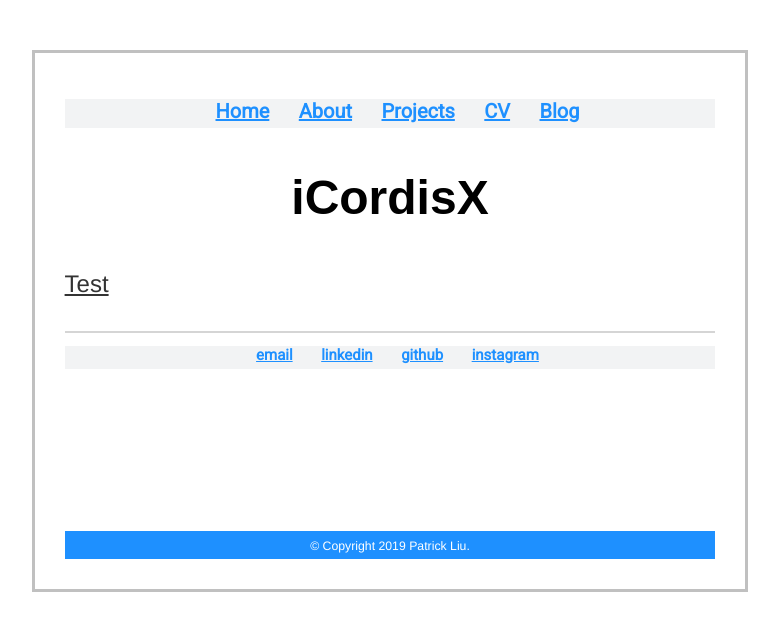
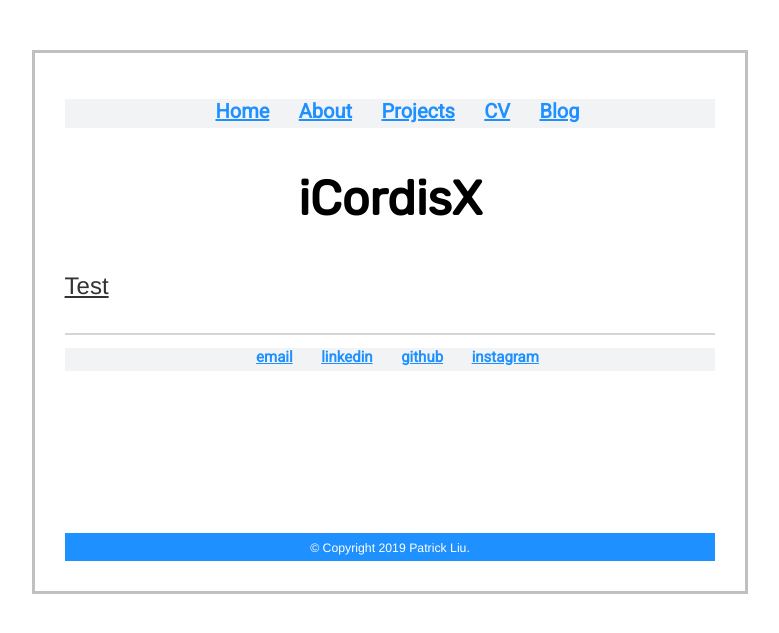
Before and after one commit to pat-liu/WebsiteV1, a Jekyll site: the page built from projects/icordisx.html, in a window 1280 px wide. Shown: the top 633 px of the page, without its empty margins (250-1029 px from the left). Built offline with Jekyll 4.4.1, drawn with Linux system fonts in a browser that asks for light colours.

Commit message:
Update main.css

```diff
--- a/css/main.css
+++ b/css/main.css
@@ -94,7 +94,7 @@ h1 {
     font-size: 3em;
     font-family:'Helvetica', 'Arial', 'Sans-Serif';
     text-align: center;
-    font-family:'Montserrat', sans-serif;
+    font-family:'Rubik', sans-serif;
     padding: 10px;
 }
 .project {
```
